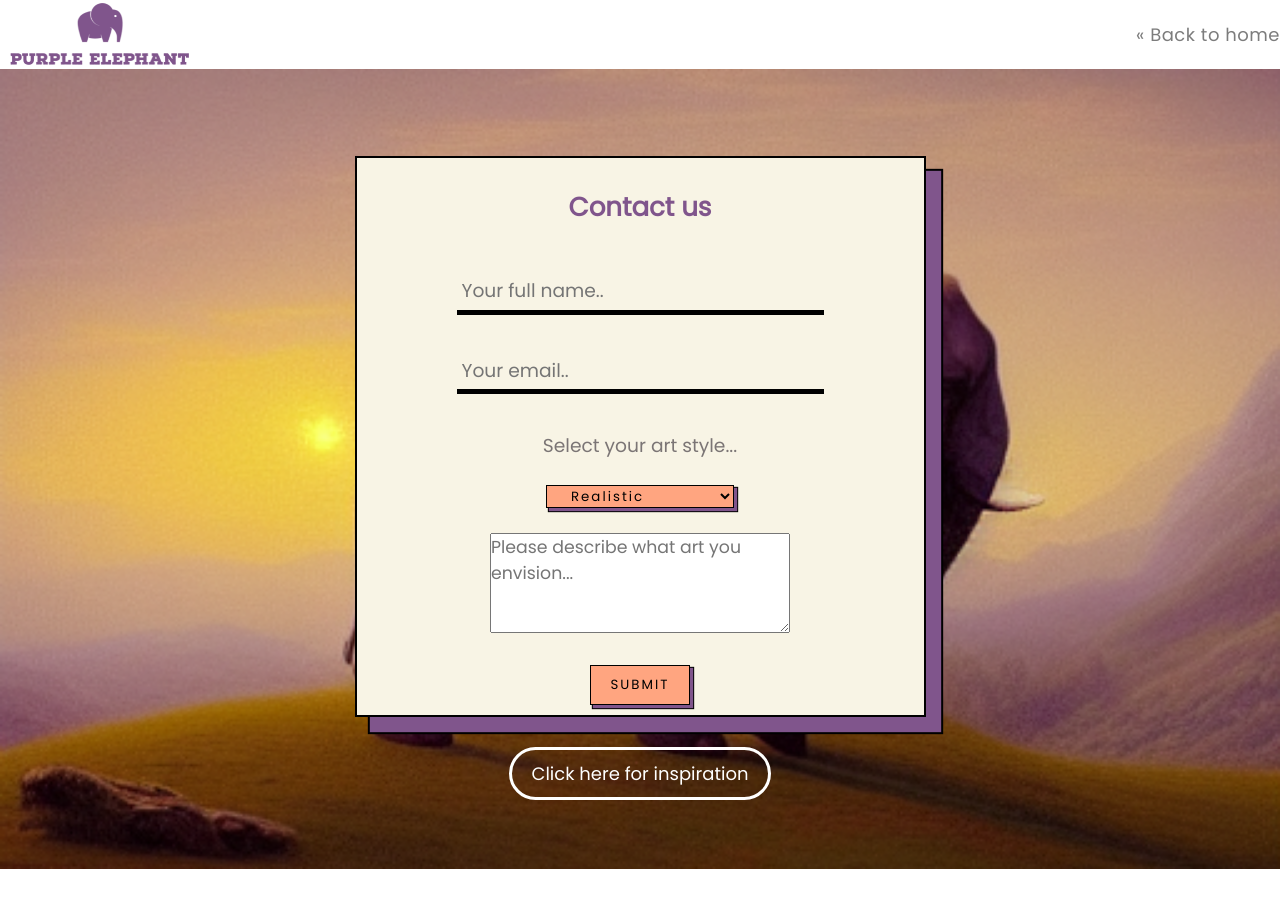
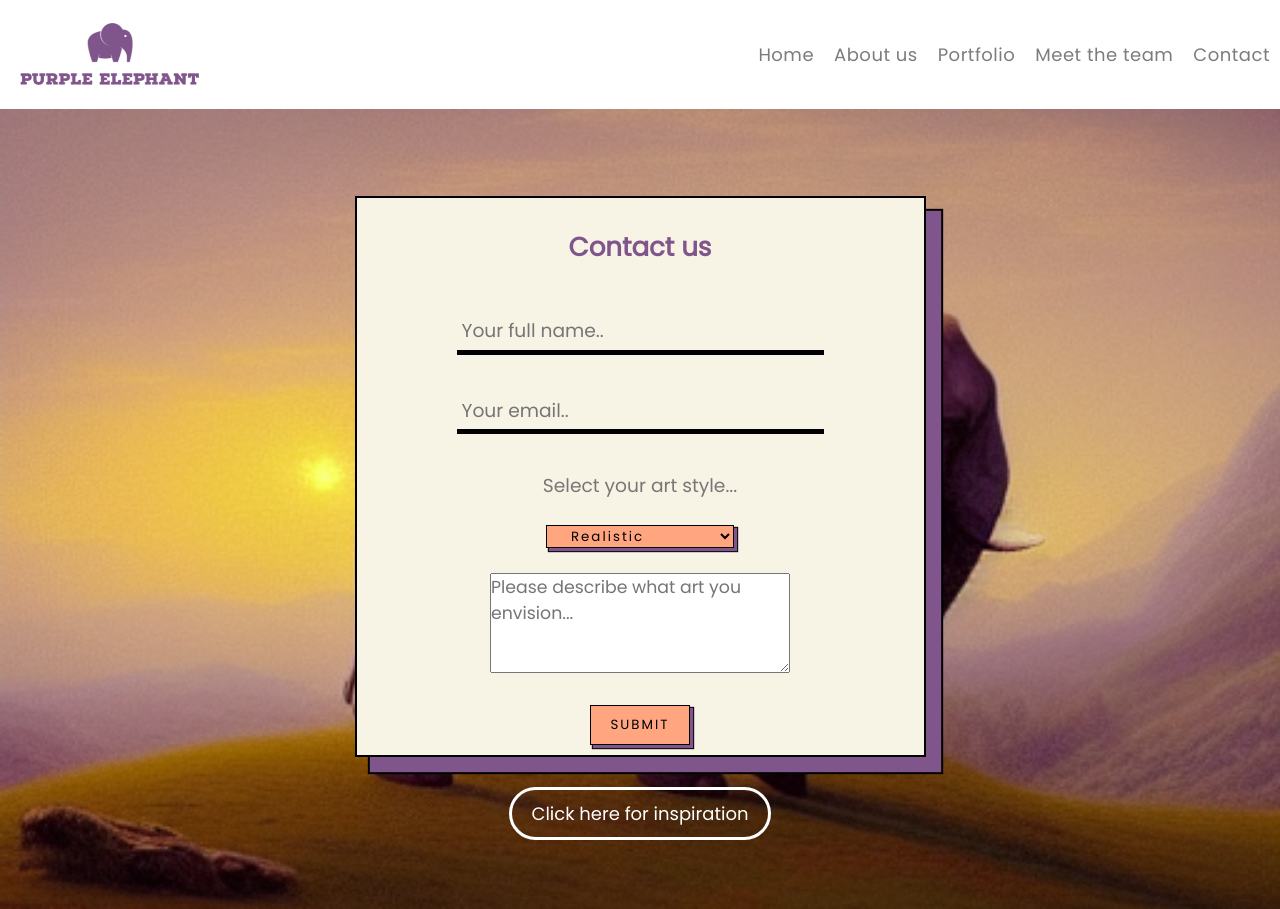
Before and after one commit to fac26/iman-derek-project-1, a plain HTML site: page contact.html in a window 1280 px wide. Before the commit the page ends 869 px from the top, so only its background shows below. Drawn offline with Linux system fonts and the light colour scheme.

Commit message:
add hamburger menu to contact.html

```diff
--- a/contact.html
+++ b/contact.html
@@ -6,14 +6,24 @@
     <meta name="viewport" content="width=device-width, initial-scale=1.0">
     <link href="https://fonts.googleapis.com/css2?family=Poppins&display=swap" rel="stylesheet">
     <link rel="stylesheet" href="style.css">
+    <script src="contact.js" defer></script>
     <title>Contact us &vert; Purple Elephant</title>
 </head>
 <body>
-    <header class="flex-ctn-row justify-space-between">
+    <header class="header justify-space-between">
         <img src="./images/pe-logo.png" alt="Purple Elephant logo">
-        <nav>
-            <ul class="flex-ctn-row navbar">
-                <li><a class="link-underline-effect" href="index.html">&laquo; Back to home</a></li>
+        <a href="#" class="toggle-navbar">
+            <span class="bar"></span>
+            <span class="bar"></span>
+            <span class="bar"></span>
+        </a>
+        <nav class="navbar-ctn">
+            <ul class="navbar">
+                <li><a class="link-underline-effect" href="index.html">Home</a></li>
+                <li><a class="link-underline-effect" href="index.html#about-us">About us</a></li>
+                <li><a class="link-underline-effect" href="index.html#portfolio">Portfolio</a></li>
+                <li><a class="link-underline-effect" href="index.html#meetteam">Meet the team</a></li>
+                <li><a class="link-underline-effect" href="contact.html">Contact</a></li>
             </ul>
         </nav>
     </header>
--- /dev/null
+++ b/contact.js
@@ -0,0 +1,5 @@
+const toggleNavbar = document.querySelector(".toggle-navbar");
+const navbar = document.querySelector(".navbar")
+toggleNavbar.addEventListener("click", () => {
+    navbar.classList.toggle("active");
+})
```
